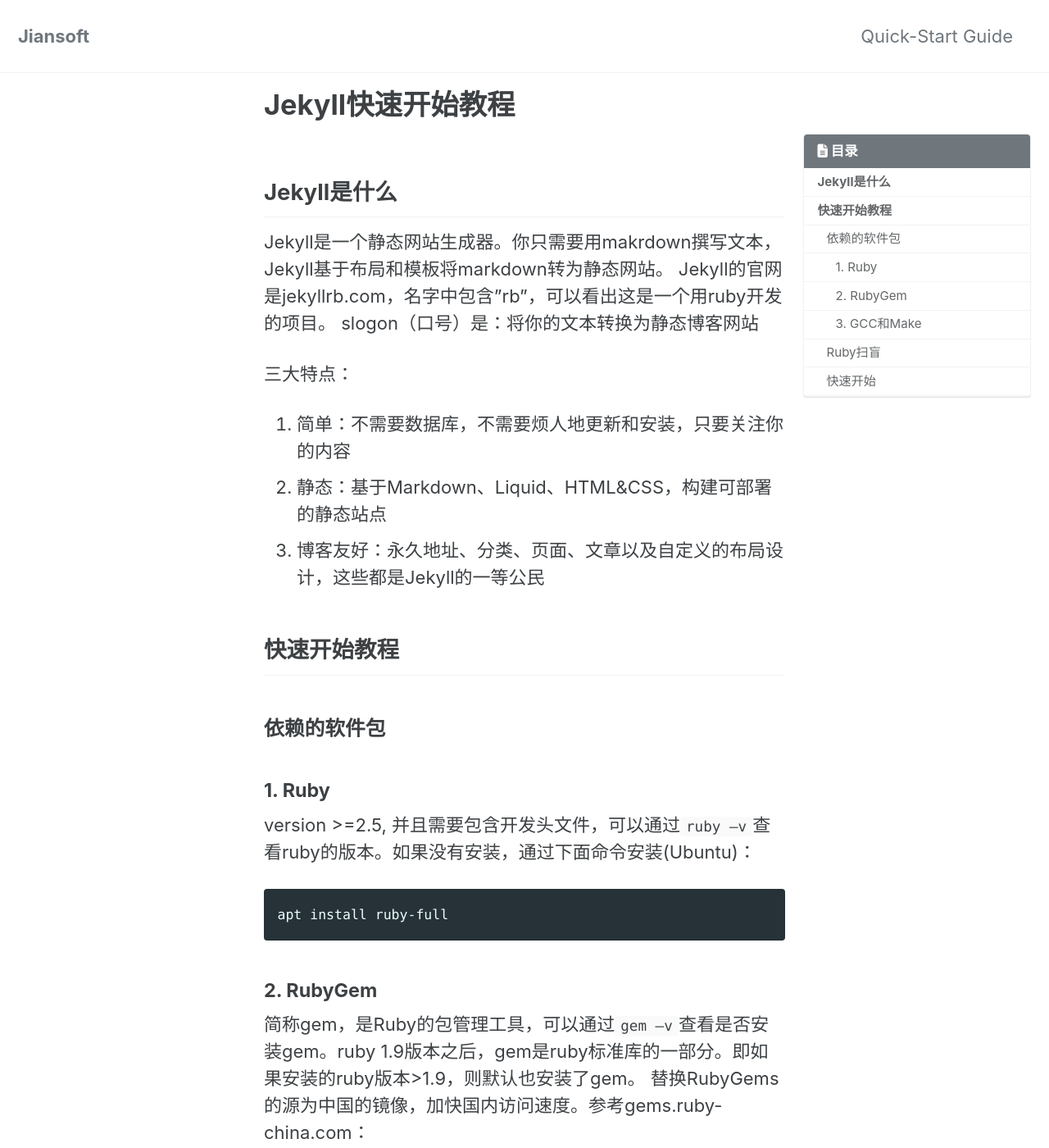
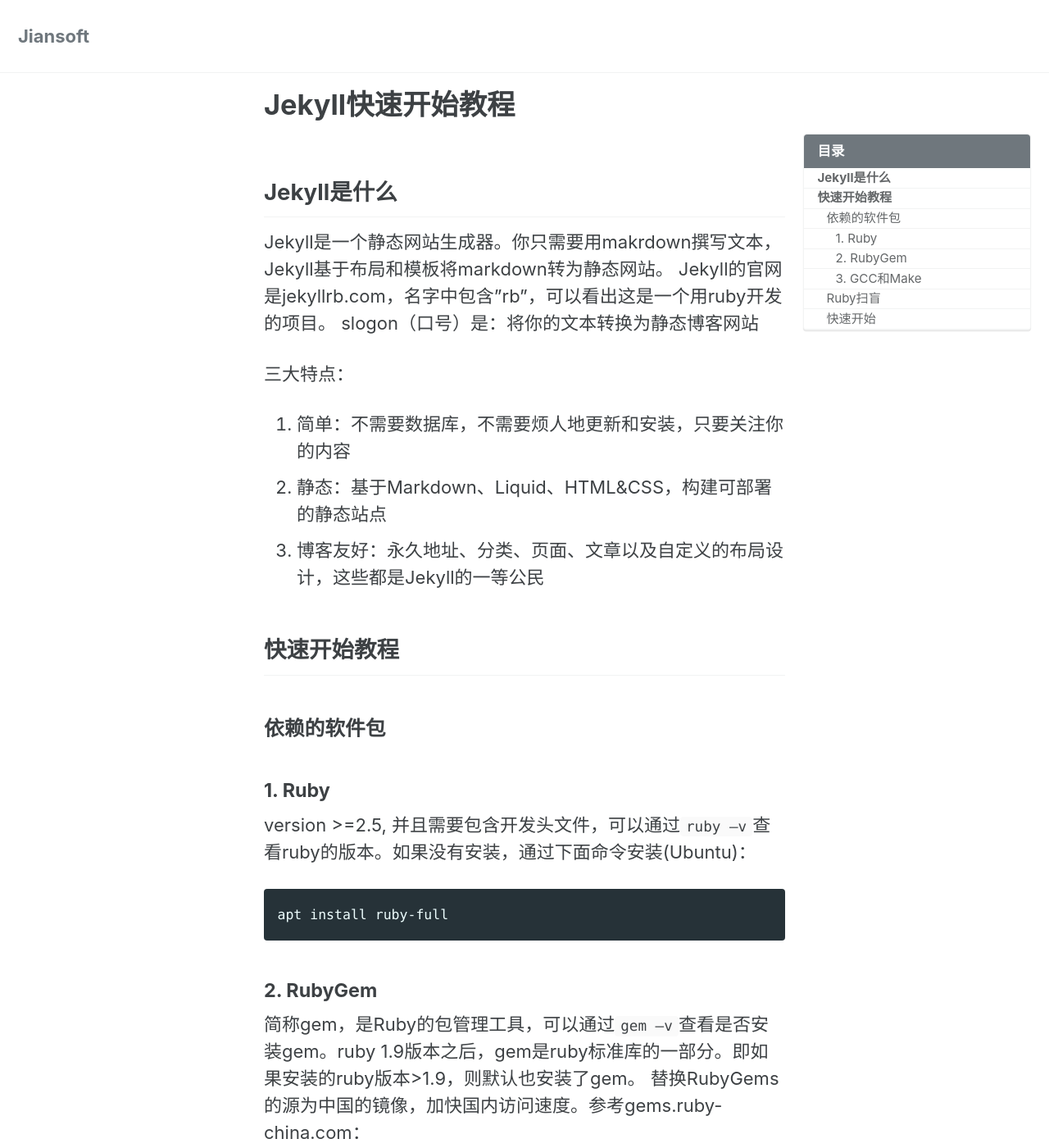
Before and after one commit to jian-soft/jian-soft.github.io, a Jekyll site: the page built from _posts/2020-04-26-Jekyll快速开始教程.md, in a window 1280 px wide and 1400 px high. Shown: the whole window at 82% size. Built offline with Jekyll 4.4.1, drawn with Linux system fonts in a browser that asks for light colours; cached includes are drawn as plain includes; nearby versions of some CDN libraries; some of the changed text lies outside the part shown.

```diff
--- a/_config.yml
+++ b/_config.yml
@@ -33,7 +33,7 @@
   - jekyll-feed
   - jekyll-include-cache
 github:
-repository: twozh/twozh
+locale: zh
 
 defaults:
   - scope:
--- a/_data/navigation.yml
+++ b/_data/navigation.yml
@@ -1,7 +1,7 @@
 # main links
 main:
-  - title: "Quick-Start Guide"
-    url: https://mmistakes.github.io/minimal-mistakes/docs/quick-start-guide/
+  # - title: "Quick-Start Guide"
+  #   url: https://mmistakes.github.io/minimal-mistakes/docs/quick-start-guide/
   # - title: "About"
   #   url: https://mmistakes.github.io/minimal-mistakes/about/
   # - title: "Sample Posts"
--- a/_includes/footer.html
+++ b/_includes/footer.html
@@ -1,9 +1,5 @@
 <div class="page__footer-follow">
   <ul class="social-icons">
-    {% if site.data.ui-text[site.locale].follow_label %}
-      <li><strong>{{ site.data.ui-text[site.locale].follow_label }}</strong></li>
-    {% endif %}
-
     {% if site.footer.links %}
       {% for link in site.footer.links %}
         {% if link.label and link.url %}
@@ -12,8 +8,7 @@
       {% endfor %}
     {% endif %}
 
-    <li><a href="{% if site.atom_feed.path %}{{ site.atom_feed.path }}{% else %}{{ '/feed.xml' | relative_url }}{% endif %}"><i class="fas fa-fw fa-rss-square" aria-hidden="true"></i> {{ site.data.ui-text[site.locale].feed_label | default: "Feed" }}</a></li>
   </ul>
 </div>
 
-<div class="page__footer-copyright">&copy; {{ site.time | date: '%Y' }} {{ site.name | default: site.title }}. {{ site.data.ui-text[site.locale].powered_by | default: "Powered by" }} <a href="https://jekyllrb.com" rel="nofollow">Jekyll</a> &amp; <a href="https://mademistakes.com/work/minimal-mistakes-jekyll-theme/" rel="nofollow">Minimal Mistakes</a>.</div>
+<div class="page__footer-copyright">&copy; {{ site.time | date: '%Y' }} {{ site.name | default: site.title }}. </div>
--- a/_includes/scripts.html
+++ b/_includes/scripts.html
@@ -4,7 +4,6 @@
   {% endfor %}
 {% else %}
   <script src="{{ '/assets/js/main.min.js' | relative_url }}"></script>
-  <script src="https://kit.fontawesome.com/4eee35f757.js"></script>
 {% endif %}
 
 {% if site.search == true or page.layout == "search" %}
--- a/_sass/minimal-mistakes/_navigation.scss
+++ b/_sass/minimal-mistakes/_navigation.scss
@@ -532,7 +532,7 @@
 
   a {
     display: block;
-    padding: 0.25rem 0.75rem;
+    padding: 0.02rem 0.75rem;
     color: $muted-text-color;
     font-weight: bold;
     line-height: 1.5;
```
